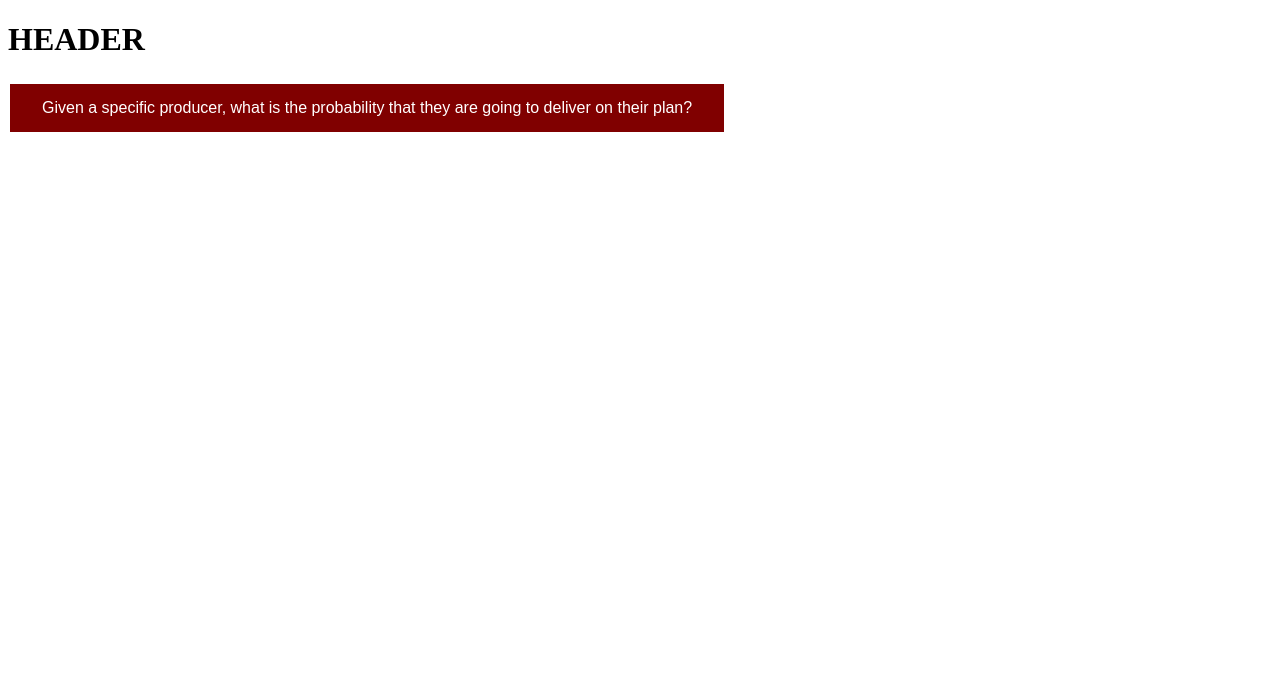
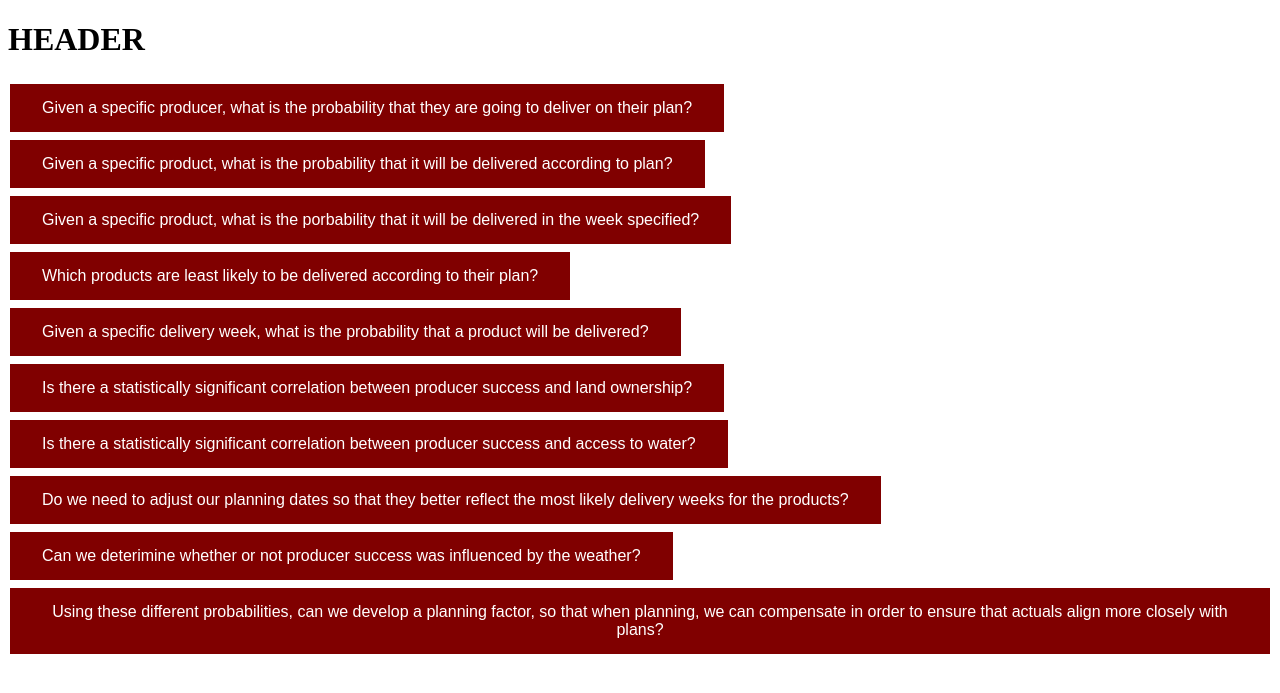
Before and after one commit to UMN-AGI-Hackathon-2023-FarmSight/webpage, a Python web app: template dataRizz/home/templates/home.html in a window 1280 px wide. Shown: the top 693 px of the page. Run offline with Jinja, Linux system fonts and the light colour scheme; the template is opened without the code that fills it, so the values that code supplies are empty.

Commit message:
add all questions

```diff
--- a/dataRizz/home/templates/home.html
+++ b/dataRizz/home/templates/home.html
@@ -3,9 +3,37 @@
 <head>
     <link rel="stylesheet" href="home.css">
     <script>
-        function myFunction() {
-          alert("Hi");
+        function Q1() {
+          alert("Q1");
         }
+        function Q2() {
+          alert("Q2");
+        }
+        function Q3() {
+          alert("Q3");
+        }
+        function Q4() {
+          alert("Q4");
+        }
+        function Q5() {
+          alert("Q5");
+        }
+        function Q6() {
+          alert("Q6");
+        }
+        function Q7() {
+          alert("Q7");
+        }
+        function Q8() {
+          alert("Q8");
+        }
+        function Q9() {
+          alert("Q9");
+        }
+        function Q10() {
+          alert("Q10");
+        }
+
     </script>
 
 
@@ -15,8 +43,27 @@
 
 <h1>HEADER</h1>
 <p>
+    <button class="button" onclick="Q1()">Given a specific producer, what is the probability that they are going to deliver on their plan?</button>
+    <br/>
+    <button class="button" onclick="Q2()">Given a specific product, what is the probability that it will be delivered according to plan?</button>
+    <br/>
+    <button class="button" onclick="Q3()">Given a specific product, what is the porbability that it will be delivered in the week specified?</button>
+    <br/>
+    <button class="button" onclick="Q4()">Which products are least likely to be delivered according to their plan?</button>
+    <br/>
+    <button class="button" onclick="Q5()">Given a specific delivery week, what is the probability that a product will be delivered?</button>
+    <br/>
+    <button class="button" onclick="Q6()">Is there a statistically significant correlation between producer success and land ownership?</button>
+    <br/>
+    <button class="button" onclick="Q7()">Is there a statistically significant correlation between producer success and access to water?</button>
+    <br/>
+    <button class="button" onclick="Q8()">Do we need to adjust our planning dates so that they better reflect the most likely delivery weeks for the products?</button>
+    <br/>
+    <button class="button" onclick="Q9()">Can we deterimine whether or not producer success was influenced by the weather?</button>
+    <br/>
+    <button class="button" onclick="Q10()">Using these different probabilities, can we develop a planning factor, so that when planning, we can compensate in order to ensure that actuals align more closely with plans?</button>
+    <br/>
 
-    <button class="button" onclick="myFunction()">Given a specific producer, what is the probability that they are going to deliver on their plan?</button>
 </p>
 
 </body>
```
